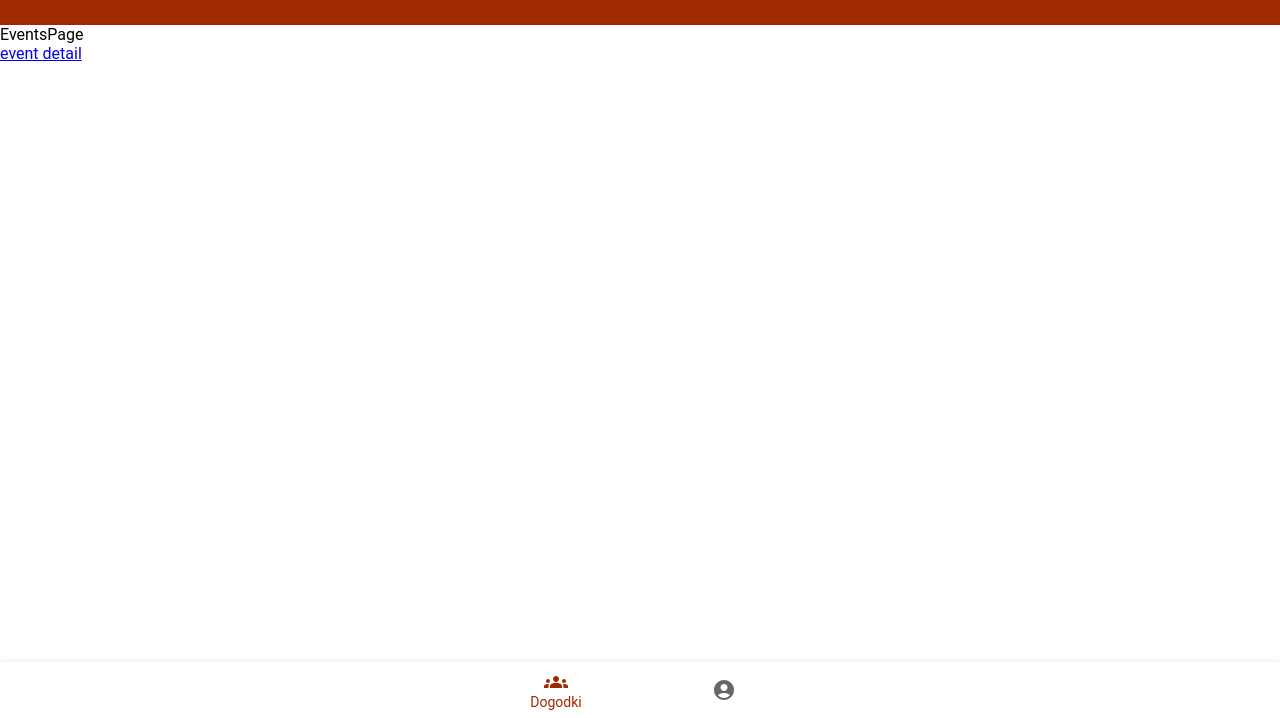
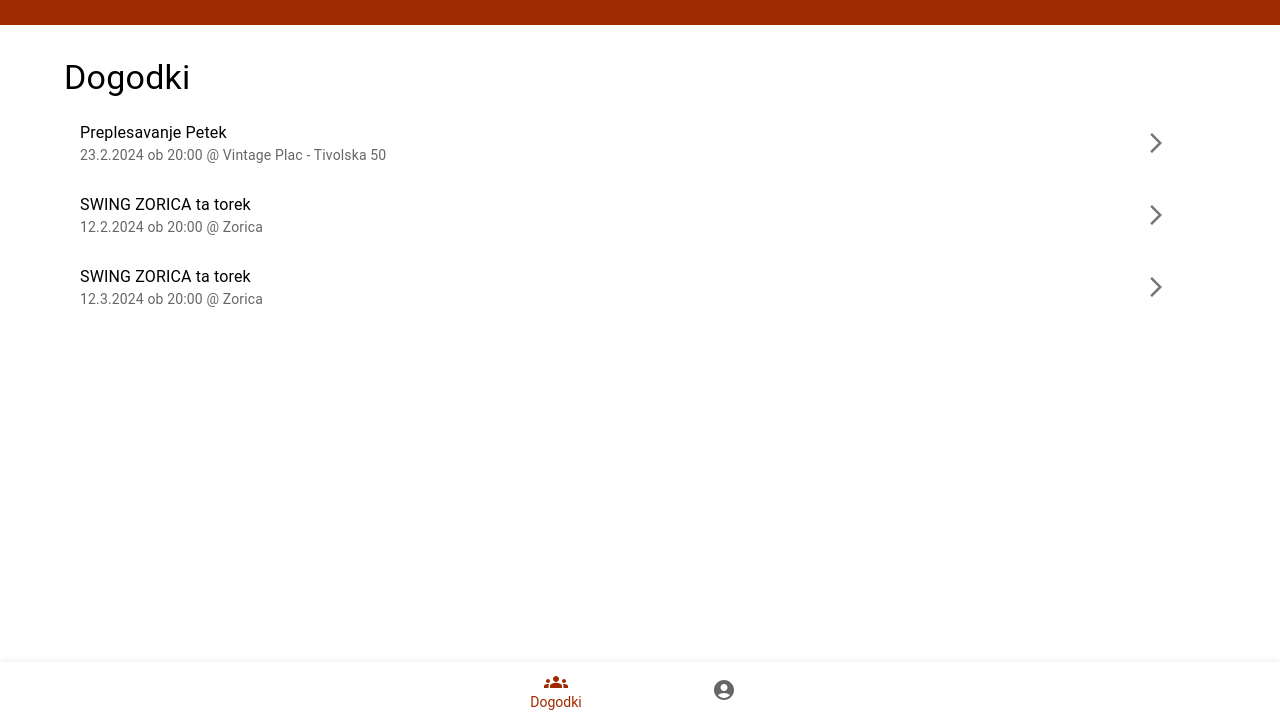
Before and after one commit to hktari/vintage-swing-poc, a Gatsby site: page / in a window 1280 px wide. Shown: the part 82-800 px from the top of the page. Built offline with nearby package versions, Linux system fonts and the light colour scheme; Gatsby itself is replaced by a stand-in of ours.

Commit message:
add list of events

```diff
--- /dev/null
+++ b/src/data/events.json
@@ -0,0 +1,14 @@
+[
+  {
+    "id": "2F537FEB-766A-468E-A7C7-A0A0E69CA8A2",
+    "title": "Preplesavanje Petek",
+    "location": "Vintage Plac - Tivolska 50",
+    "date": "2024-03-23T20:00"
+  },
+  {
+    "id": "2F537FEB-766A-468E-A7C7-A0A0E69CA8A2",
+    "title": "SWING ZORICA ta torek",
+    "location": "Zorica",
+    "date": "2024-03-12T20:00"
+  }
+]
--- a/src/pages/index.jsx
+++ b/src/pages/index.jsx
@@ -1,14 +1,62 @@
 import { Link } from "gatsby"
 import React from "react"
 import Layout from "../components/Layout"
+import {
+  Container,
+  List,
+  ListItem,
+  ListItemButton,
+  ListItemIcon,
+  ListItemText,
+  Typography,
+} from "@mui/material"
+import ArrowForwardIosIcon from "@mui/icons-material/ArrowForwardIos"
+
+import events from "../data/events.json"
+
+const EventListItem = ({ event }) => {
+  const eventDate = new Date(event.date)
+  const formattedDateTimeString = `${eventDate.getDate()}.${eventDate.getMonth()}.${eventDate.getFullYear()} ob ${eventDate
+    .toTimeString()
+    .substring(0, 5)}`
+
+  return (
+    <ListItemButton href={`/events/${event.id}`}>
+      <ListItemText
+        primary={event.title}
+        secondary={`${formattedDateTimeString} @ ${event.location}`}
+      />
+      <ListItemIcon>
+        <ArrowForwardIosIcon />
+      </ListItemIcon>
+    </ListItemButton>
+  )
+}
 
 const EventsPage = ({ location }) => {
   return (
     <Layout location={location}>
-      <div>EventsPage</div>
-      <Link to="/events/test">
-        event detail
-      </Link>
+      <Container sx={{ px: 2, py: 4 }}>
+        <Typography variant="h4" component="h1">
+          Dogodki
+        </Typography>
+        <List>
+          {events.map(event => (
+            <EventListItem event={event} />
+          ))}
+
+          <ListItemButton href="/events/test">
+            <ListItemText
+              primary="
+              SWING ZORICA ta torek"
+              secondary=" 12.3.2024 ob 20:00 @ Zorica"
+            />
+            <ListItemIcon>
+              <ArrowForwardIosIcon />
+            </ListItemIcon>
+          </ListItemButton>
+        </List>
+      </Container>
     </Layout>
   )
 }
```
